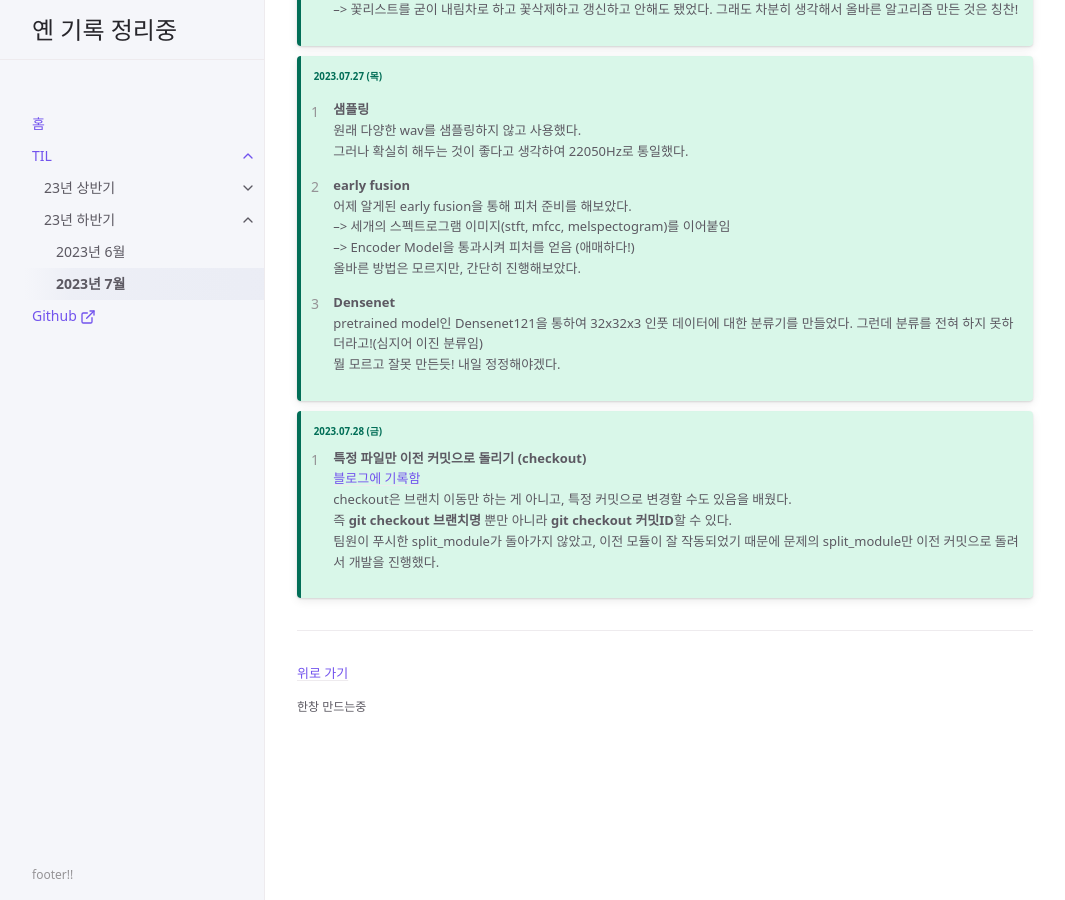
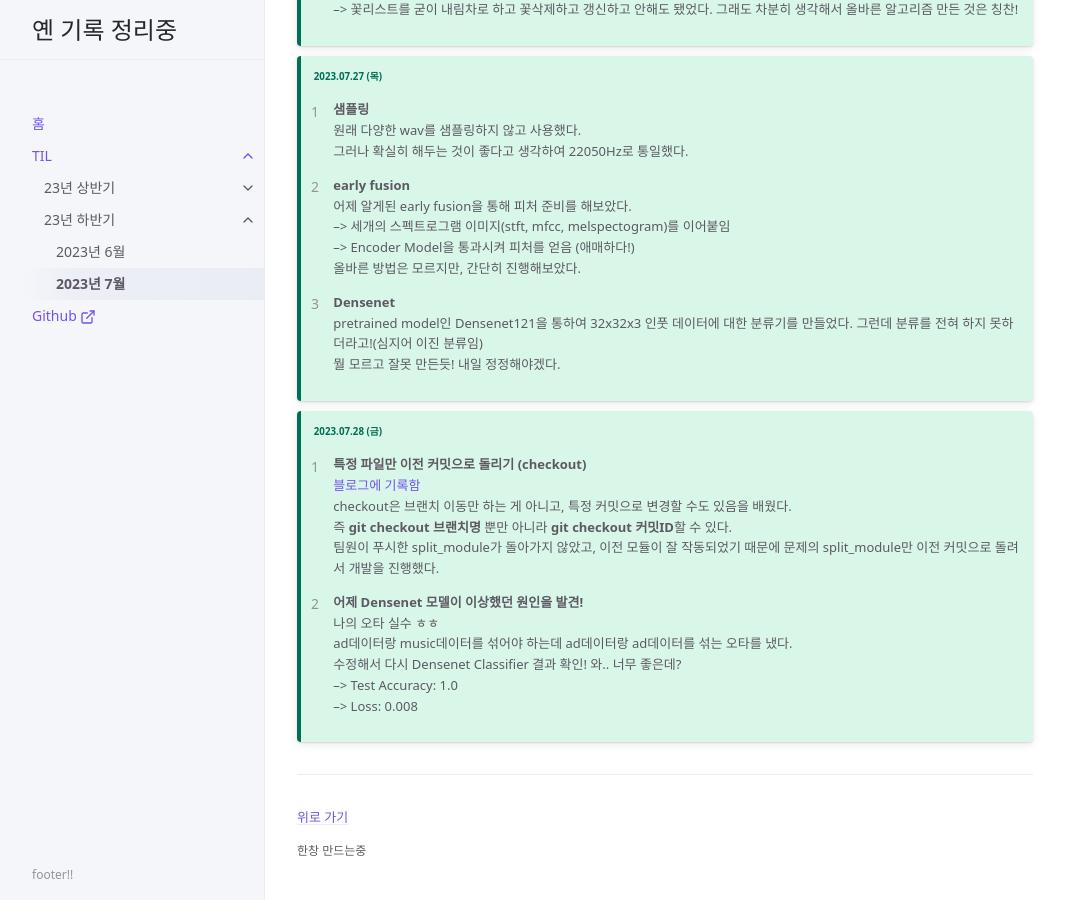
Before and after one commit to yyeennyy/yyeennyy.github.io, a Jekyll site: the page built from docs/TIL/23년 하반기/month07.md, in a window 1280 px wide and 900 px high, scrolled down 1653 px. Shown: the whole window, without its empty margins (107-1172 px from the left). Built offline with Jekyll 4.4.1, drawn with Linux system fonts in a browser that asks for light colours.

Commit message:
TIL 0728 2

```diff
--- a/docs/TIL/23년 하반기/month07.md
+++ b/docs/TIL/23년 하반기/month07.md
@@ -113,3 +113,10 @@ nav_order: 2
 > [블로그에 기록함](https://splendidlolli.tistory.com/624)<br>
 > checkout은 브랜치 이동만 하는 게 아니고, 특정 커밋으로 변경할 수도 있음을 배웠다.<br> 즉 **git checkout 브랜치명** 뿐만 아니라 **git checkout 커밋ID**할 수 있다.<br>
 > 팀원이 푸시한 split_module가 돌아가지 않았고, 이전 모듈이 잘 작동되었기 때문에 문제의 split_module만 이전 커밋으로 돌려서 개발을 진행했다.
+>
+> 2. **어제 Densenet 모델이 이상했던 원인을 발견!**<br>
+> 나의 오타 실수 ㅎㅎ<br>
+> ad데이터랑 music데이터를 섞어야 하는데 ad데이터랑 ad데이터를 섞는 오타를 냈다.<br>
+> 수정해서 다시 Densenet Classifier 결과 확인! 와.. 너무 좋은데?<br>
+> --> Test Accuracy: 1.0<br>
+> --> Loss: 0.008<br>
```
